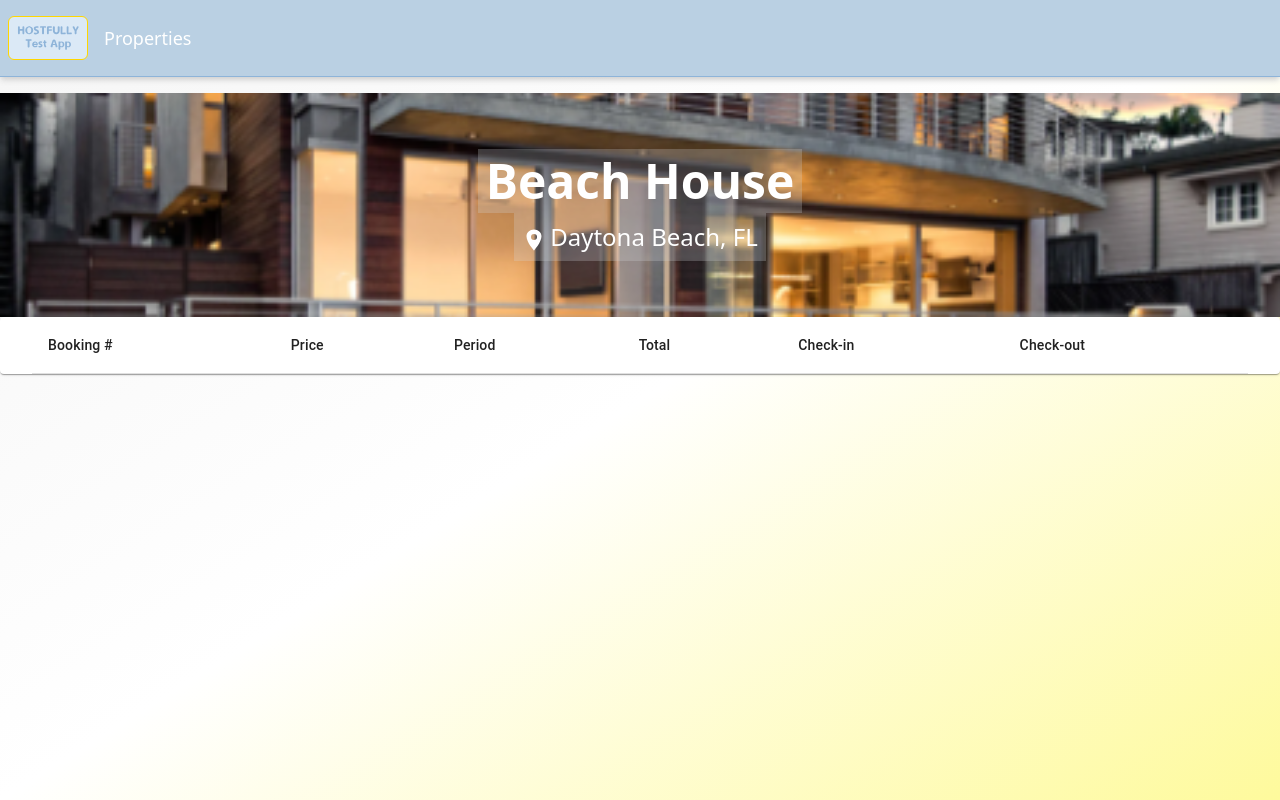
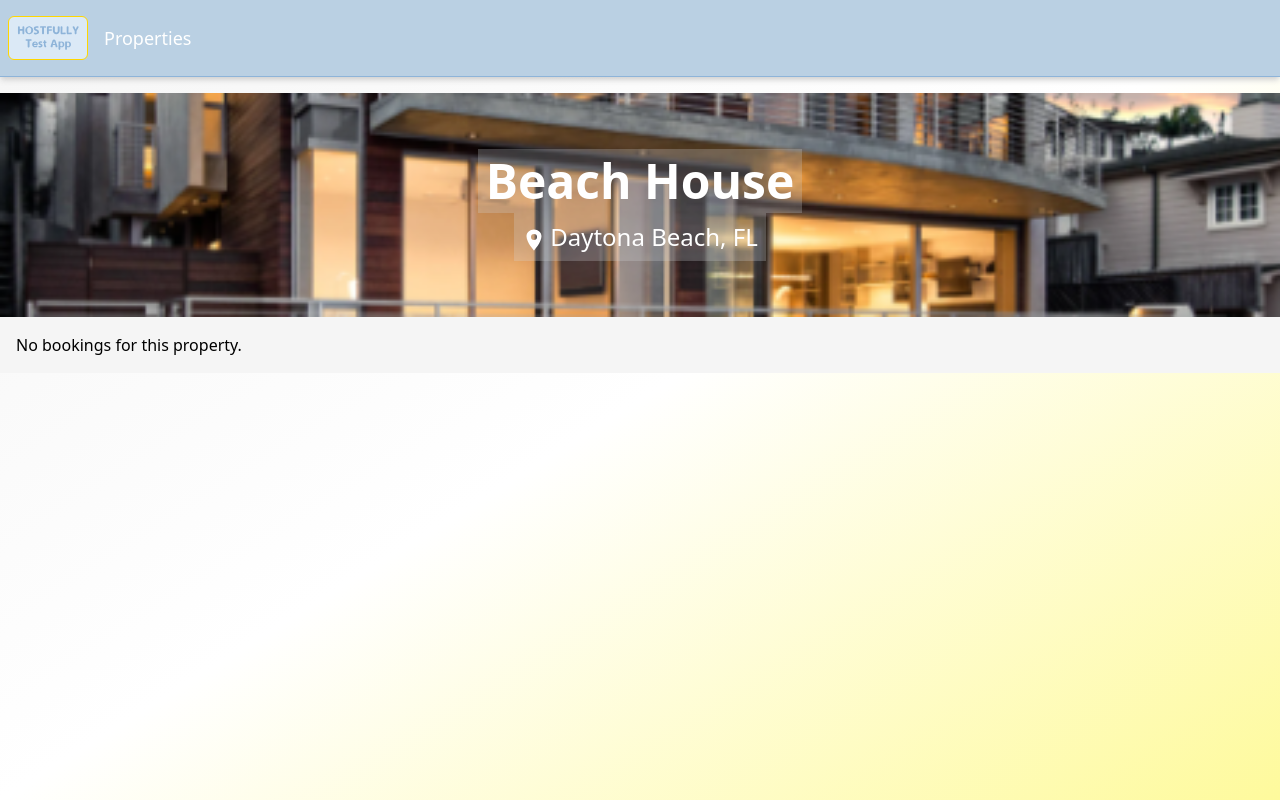
Before and after one commit to joaomariowd/hostfully_app, a React (Vite) app: page /properties/1 in a window 1280 px wide. Built offline with nearby package versions, Linux system fonts and the light colour scheme.

Commit message:
delete bookings

```diff
--- /dev/null
+++ b/src/components/BookingsTable/BookingsTable.tsx
@@ -0,0 +1,56 @@
+import { TableCell, TableContainer, TableHead, TableRow, Table, Paper, TableBody, Button } from '@mui/material';
+import { Booking } from '../../@types';
+import { formatCurrency } from '../../utilities';
+import moment from 'moment';
+
+type BookingsTableProps = {
+  propertyId: string;
+  bookings: Booking[];
+  handleDelete: (bookingId: number) => void;
+}
+
+const BookingsTable = ({ propertyId, bookings, handleDelete }: BookingsTableProps) => {
+  return (
+    <TableContainer className="px-8" component={Paper}>
+      <Table className="max-w-fit">
+        <TableHead>
+          <TableRow>
+            <TableCell>Booking #</TableCell>
+            <TableCell>Period</TableCell>
+            <TableCell>Price</TableCell>
+            <TableCell>Total</TableCell>
+            <TableCell>Check-in</TableCell>
+            <TableCell>Check-out</TableCell>
+            <TableCell>&nbsp;</TableCell>
+          </TableRow>
+        </TableHead>
+        <TableBody>
+          {bookings
+            .filter((booking: Booking) => booking.propertyId === parseInt(propertyId))
+            .map((booking: Booking) => (
+              <TableRow key={booking.id}>
+                <TableCell align="center">{booking.id}</TableCell>
+                <TableCell>{booking.period} day{booking.period > 1 && 's'}</TableCell>
+                <TableCell align="right">{formatCurrency(booking.price)}</TableCell>
+                <TableCell align="right">{formatCurrency(booking.total)}</TableCell>
+                <TableCell>{moment(booking.checkIn).format('MMMM Do YYYY')}</TableCell>
+                <TableCell>{moment(booking.checkOut).format('MMMM Do YYYY')}</TableCell>
+                <TableCell align="right">
+                  <Button
+                    variant="contained"
+                    color="error"
+                    size="small"
+                    onClick={() => handleDelete(booking.id)}
+                  >
+                    Delete
+                  </Button>
+                </TableCell>
+              </TableRow>
+            ))}
+          </TableBody>
+      </Table>
+    </TableContainer>
+  )
+}
+
+export default BookingsTable;
--- a/src/pages/Property.tsx
+++ b/src/pages/Property.tsx
@@ -1,15 +1,14 @@
 import { useParams } from "react-router-dom"
 import useBookingsStore from "../stores/bookings";
-import { Booking } from "../@types";
-import { Box, Paper, Table, TableBody, TableCell, TableContainer, TableHead, TableRow } from "@mui/material";
-import { formatCurrency, propertyImage } from "../utilities";
+import { Box } from "@mui/material";
+import { propertyImage } from "../utilities";
 import properties from '../../data/properties.json';
 import { IoLocationSharp } from "react-icons/io5";
-import moment from "moment";
 import { Error } from ".";
+import BookingsTable from "../components/BookingsTable/BookingsTable";
 
 const Property = () => {
-  const [ bookings ] = useBookingsStore((state) => [ state.bookings ]);
+  const [ bookings, setBookings ] = useBookingsStore((state) => [ state.bookings, state.setBookings ]);
   const { propertyId } = useParams();
   const error = (
     <Error
@@ -17,9 +16,17 @@ const Property = () => {
       message='The property you are looking for does not exist.'
     />
   );
+
   if (!propertyId) return error;
   const property = properties.find((property) => property.id === parseInt(propertyId));
   if (!property) return error;
+
+  const propertyBookings = bookings.filter((booking) => booking.propertyId === parseInt(propertyId));
+
+  const handleBookingDelete = (bookingId: number) => {
+    const newBookings = bookings.filter((booking) => booking.id !== bookingId);
+    setBookings(newBookings);
+  }
 
   return (
     <div className="py-4">
@@ -35,34 +42,12 @@ const Property = () => {
         {property.location}
       </div>
     </Box>
-    <TableContainer className="px-8" component={Paper}>
-      <Table>
-        <TableHead>
-          <TableRow>
-            <TableCell>Booking #</TableCell>
-            <TableCell>Price</TableCell>
-            <TableCell>Period</TableCell>
-            <TableCell>Total</TableCell>
-            <TableCell>Check-in</TableCell>
-            <TableCell>Check-out</TableCell>
-          </TableRow>
-        </TableHead>
-        <TableBody>
-          {bookings
-            .filter((booking: Booking) => booking.propertyId === parseInt(propertyId))
-            .map((booking: Booking) => (
-              <TableRow key={booking.id}>
-                <TableCell>{booking.id}</TableCell>
-                <TableCell>{booking.price}</TableCell>
-                <TableCell>{booking.period}</TableCell>
-                <TableCell>{formatCurrency(booking.total)}</TableCell>
-                <TableCell>{moment(booking.checkIn).format('MMMM Do YYYY')}</TableCell>
-                <TableCell>{moment(booking.checkOut).format('MMMM Do YYYY')}</TableCell>
-              </TableRow>
-            ))}
-          </TableBody>
-      </Table>
-    </TableContainer>
+    {propertyBookings.length > 0 ? (
+      <BookingsTable propertyId={propertyId} bookings={propertyBookings} handleDelete={handleBookingDelete} />
+    ) :
+      <div className="p-4 bg-paper">No bookings for this property.</div>
+    }
+
     </div>
   )
 }
--- a/src/utilities/index.ts
+++ b/src/utilities/index.ts
@@ -2,4 +2,5 @@ export { capitalize } from "./capitalize";
 export { formatCurrency } from "./formatCurrency";
 export { numberOfDays } from "./numberOfDays";
 export { propertyImage } from "./propertyImage";
+export { propertyBookings } from "./propertyBookings";
 export { propertyTypes } from "./propertyTypes";
--- /dev/null
+++ b/src/utilities/propertyBookings.ts
@@ -0,0 +1,4 @@
+import { Booking } from "../@types";
+
+export const propertyBookings = (bookings: Booking[], propertyId: string) => bookings
+  .filter((booking: Booking) => booking.propertyId === parseInt(propertyId));
```
